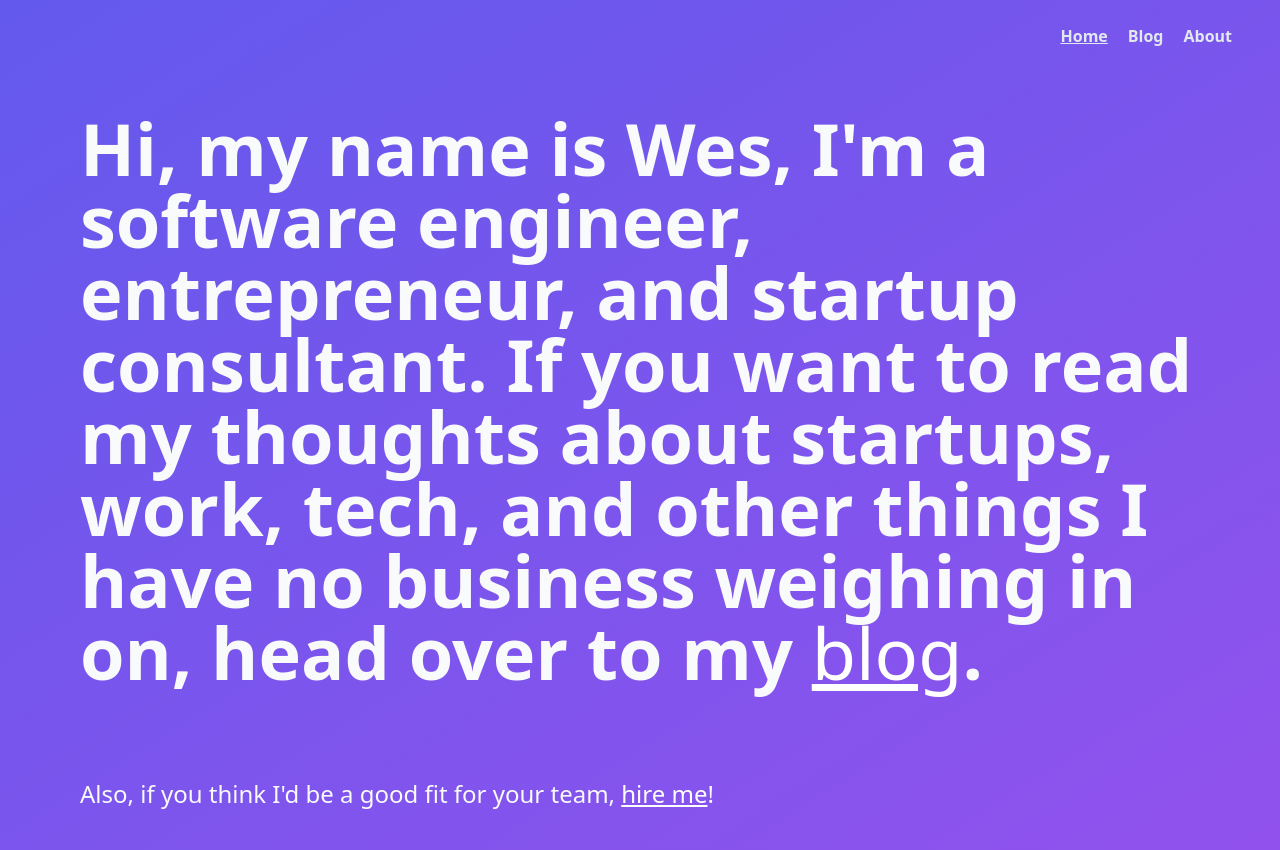
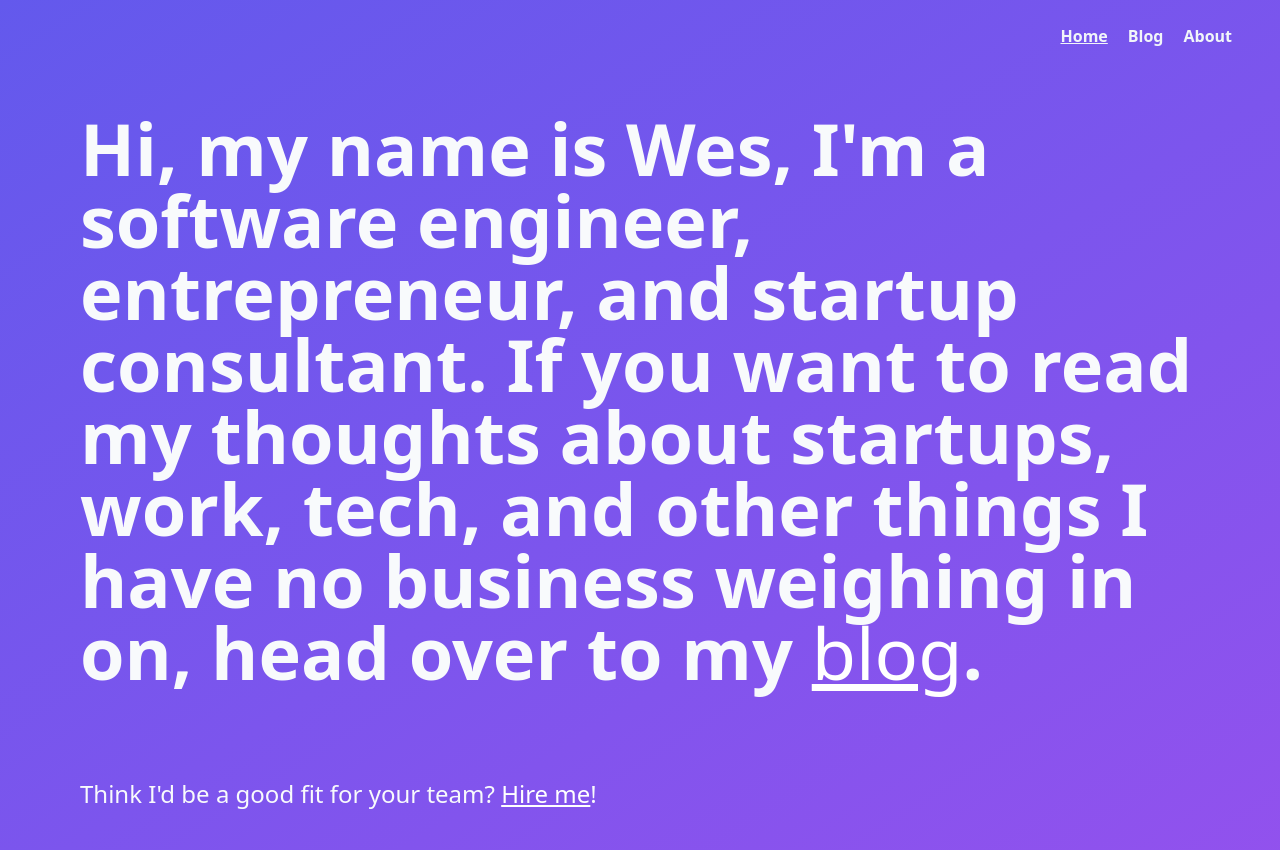
Before and after one commit to wesharper/westonharper.com, an Astro site: page / in a window 1280 px wide. Built offline with nearby package versions, Linux system fonts and the light colour scheme; Astro itself is replaced by a stand-in of ours.

Commit message:
update styles

```diff
--- a/src/components/Header.astro
+++ b/src/components/Header.astro
@@ -9,11 +9,11 @@ const { headerClass } = Astro.props;
 ---
 
 <header
-  class={`sticky top-0 left-0 right-0 flex justify-end gap-x-5 px-12 py-6 bg-slate-900 bg-opacity-70 ${
+  class={`sticky top-0 left-0 right-0 flex items-center justify-end gap-x-5 px-12 py-6 bg-slate-900 bg-opacity-80 ${
     headerClass ?? ""
   }`}
 >
-  <nav class="flex gap-x-5 text-slate-800 dark:text-slate-200">
+  <nav class="flex gap-x-5 text-slate-800 dark:text-slate-100">
     <HeaderLink href="/">Home</HeaderLink>
     <HeaderLink href="/blog">Blog</HeaderLink>
     <HeaderLink href="/about">About</HeaderLink>
--- a/src/pages/index.astro
+++ b/src/pages/index.astro
@@ -21,7 +21,7 @@ const { title, description } = Astro.props;
   <body
     class="h-screen animate-bg-cycle bg-slate-200 bg-gradient-to-br from-fuchsia-500 via-blue-600 to-fuchsia-500 bg-[length:800%_800%] antialiased dark:bg-slate-900"
   >
-    <Header headerClass="!bg-opacity-0" />
+    <Header headerClass="!bg-opacity-0 !text-slate-50" />
     <main class="py-10 px-20">
       <section
         class="prose prose-invert mx-auto max-w-6xl text-slate-50 2xl:max-w-7xl"
@@ -33,9 +33,7 @@ const { title, description } = Astro.props;
           my <a href="/blog">blog</a>.
         </p>
         <p class="text-sm sm:text-lg md:text-2xl 2xl:text-3xl">
-          Also, if you think I'd be a good fit for your team, <a href="/hire-me"
-            >hire me</a
-          >!
+          Think I'd be a good fit for your team? <a href="/hire-me">Hire me</a>!
         </p>
       </section>
     </main>
```
